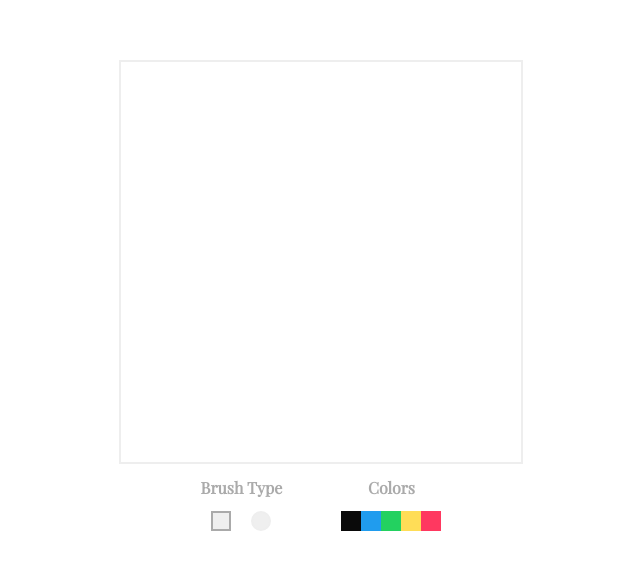
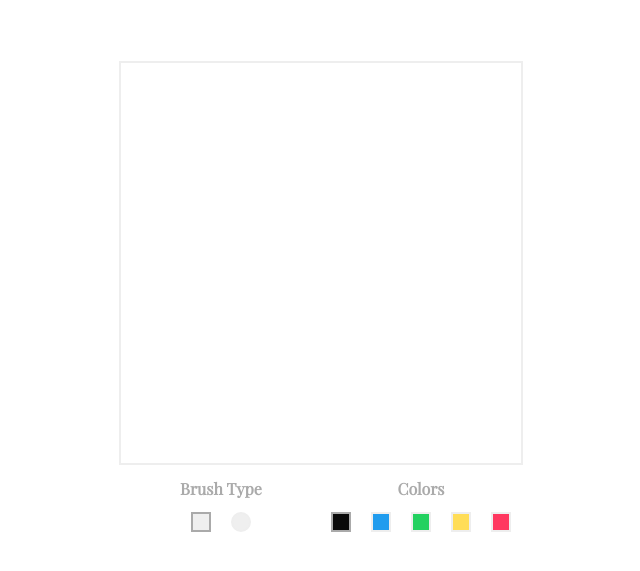
Before and after one commit to rfoel/not-fancy-canvas-drawing, a React (Create React App) app: page / in a window 1280 px wide. Shown: the part 103-674 px from the top of the page, without its empty margins (319-959 px from the left). Built offline with nearby package versions, Linux system fonts and the light colour scheme.

Commit message:
Added logic to canvas

```diff
--- a/package.json
+++ b/package.json
@@ -1,5 +1,5 @@
 {
-  "name": "react-pixel-art",
+  "name": "not-fancy-canvas-drawing",
   "version": "0.1.0",
   "scripts": {
     "start": "react-scripts start",
@@ -7,6 +7,7 @@
     "test": "react-scripts test --env=jsdom"
   },
   "dependencies": {
+    "prop-types": "^15.6.2",
     "react": "^16.4.2",
     "react-dom": "^16.4.2",
     "react-scripts": "1.1.4",
--- a/src/App.js
+++ b/src/App.js
@@ -1,4 +1,4 @@
-import React from 'react';
+import React, { Component } from 'react';
 import styled from 'styled-components';
 
 import Canvas from './Canvas';
@@ -15,19 +15,44 @@ const AppWrapper = styled.div`
 `;
 
 const OptionsWrapper = styled.div`
-  width: 300px;
   display: flex;
-  justify-content: space-around;
+  width: 400px;
+  > div {
+    flex: 1;
+  }
 `;
 
-const App = () => (
-  <AppWrapper>
-    <Canvas />
-    <OptionsWrapper>
-      <Brushes />
-      <Colors />
-    </OptionsWrapper>
-  </AppWrapper>
-);
+class App extends Component {
+  state = {
+    selectedColor: '#0a0a0a',
+    brush: 'square'
+  };
+
+  handleBrushChange = brush => {
+    this.setState({ brush });
+  };
+
+  handleSelectedColorChange = selectedColor => {
+    this.setState({ selectedColor });
+  };
+
+  render() {
+    const { brush, selectedColor } = this.state;
+
+    return (
+      <AppWrapper>
+        <Canvas brush={brush} selectedColor={selectedColor} />
+        <OptionsWrapper>
+          <Brushes brush={brush} onBrushChange={this.handleBrushChange} />
+          <Colors
+            brush={brush}
+            selectedColor={selectedColor}
+            onSelectedColorChange={this.handleSelectedColorChange}
+          />
+        </OptionsWrapper>
+      </AppWrapper>
+    );
+  }
+}
 
 export default App;
--- a/src/Brushes.js
+++ b/src/Brushes.js
@@ -1,7 +1,11 @@
-import React, { Component } from 'react';
+import React from 'react';
+import PropTypes from 'prop-types';
 import styled from 'styled-components';
 
 const BrushesWrapper = styled.div`
+  width: 100%;
+  text-align: center;
+
   h2 {
     flex: 1;
     color: #aaa;
@@ -17,6 +21,7 @@ const SquareBrush = styled.button`
   border: 2px solid #eee;
   margin: 0 10px;
   outline: none;
+  cursor: pointer;
 
   &:hover {
     border-color: #ccc;
@@ -29,24 +34,21 @@ const RoundBrush = styled(SquareBrush)`
   border-radius: 50%;
 `;
 
-class Brushes extends Component {
-  state = {
-    brush: 'square'
-  };
+const Brushes = props => {
+  const { brush, onBrushChange } = props;
 
-  render() {
-    const { brush } = this.state;
-    return (
-      <BrushesWrapper>
-        <h2>Brush Type</h2>
-        <SquareBrush
-          active={brush === 'square'}
-          onClick={() => this.setState({ brush: 'square' })}
-        />
-        <RoundBrush active={brush === 'round'} onClick={() => this.setState({ brush: 'round' })} />
-      </BrushesWrapper>
-    );
-  }
-}
+  return (
+    <BrushesWrapper>
+      <h2>Brush Type</h2>
+      <SquareBrush active={brush === 'square'} onClick={() => onBrushChange('square')} />
+      <RoundBrush active={brush === 'round'} onClick={() => onBrushChange('round')} />
+    </BrushesWrapper>
+  );
+};
+
+Brushes.propTypes = {
+  brush: PropTypes.string.isRequired,
+  onBrushChange: PropTypes.func.isRequired
+};
 
 export default Brushes;
--- a/src/Canvas.js
+++ b/src/Canvas.js
@@ -1,4 +1,5 @@
 import React, { Component } from 'react';
+import PropTypes from 'prop-types';
 import styled from 'styled-components';
 
 const CanvasWrapper = styled.div`
@@ -22,14 +23,15 @@ const StyledCursor = styled.div`
   width: 10px;
   height: 10px;
   box-sizing: content-box;
-  border-radius: 50%;
   border: 2px solid #eee;
   pointer-events: none;
   user-select: none;
   cursor: none;
-  background: #000;
   opacity: 0;
   transition: opacity 100ms;
+  background: ${prop => prop.background};
+
+  ${prop => prop.round && 'border-radius: 50%;'};
 `;
 
 class Canvas extends Component {
@@ -57,6 +59,8 @@ class Canvas extends Component {
   };
 
   handleOnMouseMove = event => {
+    const { brush, selectedColor } = this.props;
+
     event.persist();
     const { offsetX, offsetY, isDrawing } = this.state;
     const x = event.pageX - event.target.offsetLeft;
@@ -65,9 +69,9 @@ class Canvas extends Component {
     this.cursor.current.style.left = `${event.pageX - 7}px`;
     if (!isDrawing) return;
     const ctx = this.canvas.current.getContext('2d');
-    ctx.strokeStyle = '#000000';
-    ctx.lineJoin = 'round';
-    ctx.lineCap = 'round';
+    ctx.strokeStyle = selectedColor;
+    ctx.lineJoin = brush;
+    ctx.lineCap = brush;
     ctx.lineWidth = 10;
     ctx.beginPath();
     ctx.moveTo(offsetX, offsetY);
@@ -80,6 +84,7 @@ class Canvas extends Component {
   };
 
   render() {
+    const { brush, selectedColor } = this.props;
     return (
       <CanvasWrapper>
         <canvas
@@ -91,10 +96,15 @@ class Canvas extends Component {
           onMouseUp={e => this.handleOnMouseUp(e)}
           onMouseLeave={e => this.handleOnMouseUp(e)}
         />
-        <StyledCursor innerRef={this.cursor} />
+        <StyledCursor round={brush === 'round'} background={selectedColor} innerRef={this.cursor} />
       </CanvasWrapper>
     );
   }
 }
 
+Canvas.propTypes = {
+  brush: PropTypes.string.isRequired,
+  selectedColor: PropTypes.string.isRequired
+};
+
 export default Canvas;
--- a/src/Colors.js
+++ b/src/Colors.js
@@ -1,4 +1,5 @@
 import React, { Component } from 'react';
+import PropTypes from 'prop-types';
 import styled from 'styled-components';
 
 const ColorsWrapper = styled.div`
@@ -13,8 +14,14 @@ const ColorsWrapper = styled.div`
 const Color = styled.button`
   width: 20px;
   height: 20px;
-  border: 0;
+  margin: 0 10px;
+  border: 2px solid #eee;
+  outline: none;
+  cursor: pointer;
   background: ${prop => prop.color};
+
+  ${prop => prop.round && 'border-radius: 50%;'};
+  ${prop => prop.active && 'border-color: #aaa;'};
 `;
 
 class Colors extends Component {
@@ -24,15 +31,29 @@ class Colors extends Component {
 
   render() {
     const { colors } = this.state;
+    const { selectedColor, onSelectedColorChange, brush } = this.props;
+
     return (
       <ColorsWrapper>
         <h2>Colors</h2>
         {colors.map(color => (
-          <Color color={color} />
+          <Color
+            active={selectedColor === color}
+            onClick={() => onSelectedColorChange(color)}
+            key={color}
+            color={color}
+            round={brush === 'round'}
+          />
         ))}
       </ColorsWrapper>
     );
   }
 }
 
+Colors.propTypes = {
+  brush: PropTypes.string.isRequired,
+  selectedColor: PropTypes.string.isRequired,
+  onSelectedColorChange: PropTypes.func.isRequired
+};
+
 export default Colors;
```
Also changed, not shown: 1 other file (tests, documents, lock files or other folders).
